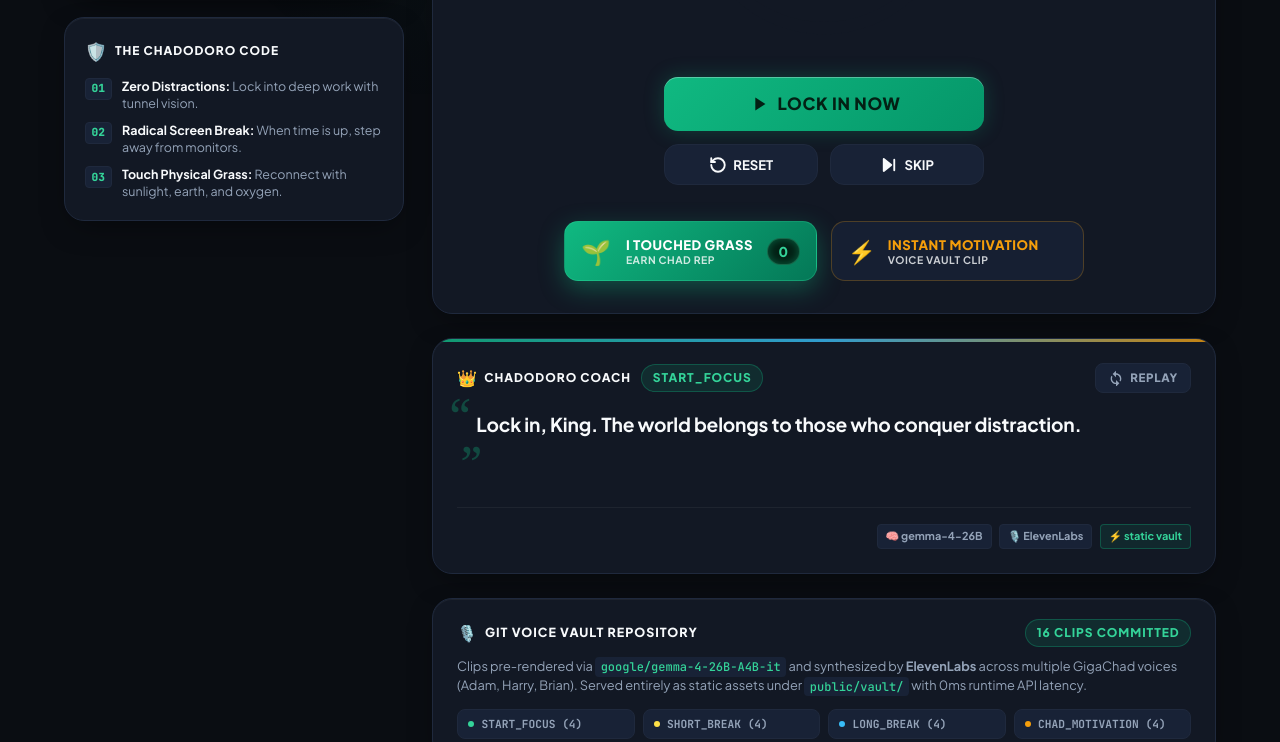
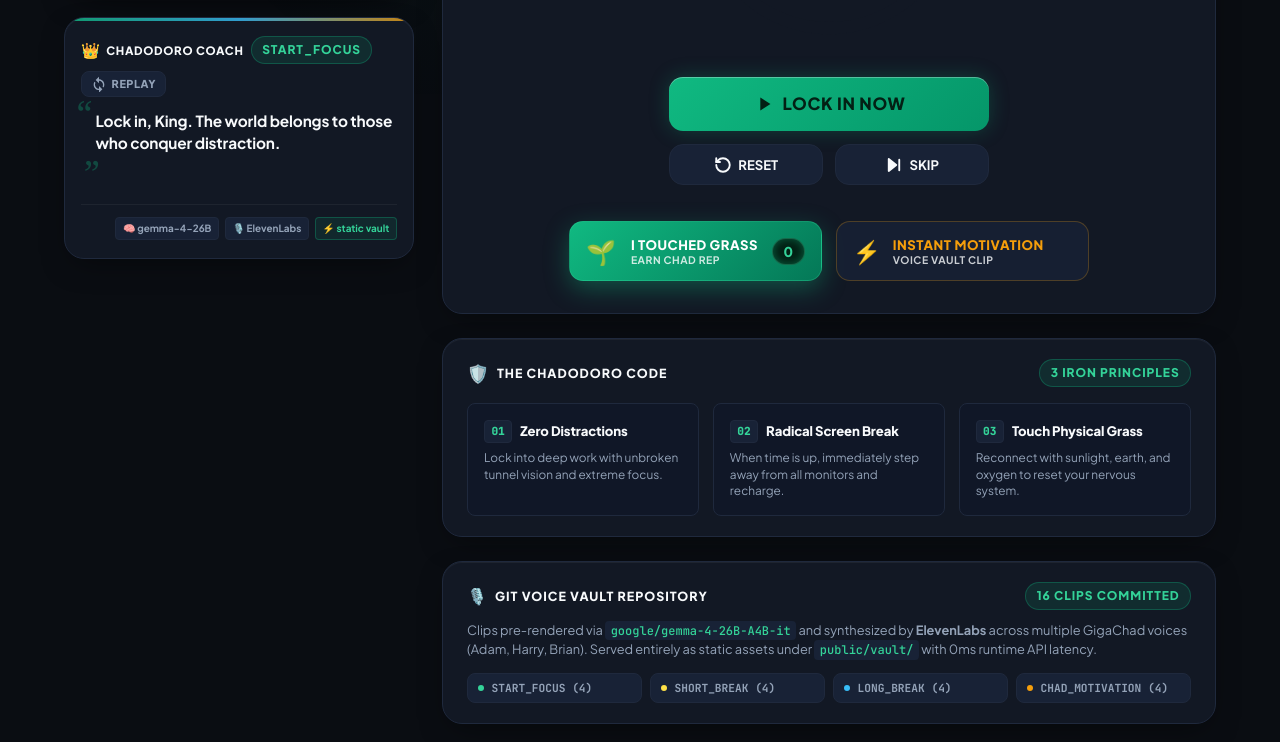
Before and after one commit to ntsd/pomodoro-chad, an Astro site: page / in a window 1280 px wide. Shown: the part 506-1248 px from the top of the page. Built offline with nearby package versions, Linux system fonts and the light colour scheme; Astro itself is replaced by a stand-in of ours.

Commit message:
feat(ui): swap CHADODORO COACH into left stage column and widen THE CHADODORO CODE into 3-column grid

```diff
--- a/src/components/QuoteDisplay.astro
+++ b/src/components/QuoteDisplay.astro
@@ -43,7 +43,7 @@
 
 <style>
   .quote-display-card {
-    padding: 1.5rem;
+    padding: 1.15rem 1rem;
     position: relative;
     overflow: hidden;
     width: 100%;
@@ -65,43 +65,43 @@
     display: flex;
     justify-content: space-between;
     align-items: center;
-    margin-bottom: 1.1rem;
+    margin-bottom: 0.75rem;
     flex-wrap: wrap;
-    gap: 0.5rem;
+    gap: 0.4rem;
   }
 
   .quote-header-left {
     display: flex;
     align-items: center;
-    gap: 0.65rem;
+    gap: 0.45rem;
   }
 
   .quote-coach-badge {
     display: inline-flex;
     align-items: center;
-    gap: 0.4rem;
-    font-size: 0.75rem;
+    gap: 0.35rem;
+    font-size: 0.72rem;
     font-weight: 800;
-    letter-spacing: 0.08em;
+    letter-spacing: 0.06em;
     color: var(--text-main);
   }
 
   .coach-avatar-mini {
-    font-size: 1rem;
+    font-size: 0.95rem;
   }
 
   .btn-audio-replay {
     display: inline-flex;
     align-items: center;
-    gap: 0.4rem;
+    gap: 0.3rem;
     background: var(--bg-surface);
     color: var(--text-sub);
     border: 1px solid var(--border-subtle);
-    padding: 0.35rem 0.75rem;
+    padding: 0.25rem 0.55rem;
     border-radius: var(--radius-sm);
-    font-size: 0.72rem;
+    font-size: 0.68rem;
     font-weight: 800;
-    letter-spacing: 0.06em;
+    letter-spacing: 0.05em;
   }
 
   .btn-audio-replay:hover {
@@ -112,39 +112,39 @@
 
   .quote-body {
     position: relative;
-    margin: 0.5rem 0 1.25rem 0;
+    margin: 0.3rem 0 0.85rem 0;
   }
 
   .quote-marks {
     font-family: Georgia, serif;
-    font-size: 3rem;
+    font-size: 2.2rem;
     line-height: 1;
     color: var(--emerald-main);
     opacity: 0.3;
     position: absolute;
-    top: -1.2rem;
-    left: -0.5rem;
+    top: -0.9rem;
+    left: -0.3rem;
     pointer-events: none;
   }
 
   .quote-marks-close {
     font-family: Georgia, serif;
-    font-size: 3rem;
+    font-size: 2.2rem;
     line-height: 1;
     color: var(--emerald-main);
     opacity: 0.3;
     display: inline-block;
     vertical-align: sub;
-    margin-left: 0.25rem;
+    margin-left: 0.2rem;
     pointer-events: none;
   }
 
   .quote-text {
-    font-size: 1.2rem;
+    font-size: 0.96rem;
     font-weight: 700;
-    line-height: 1.5;
+    line-height: 1.48;
     color: var(--text-main);
-    padding-left: 1.2rem;
+    padding-left: 0.9rem;
     letter-spacing: -0.01em;
   }
 
@@ -153,21 +153,22 @@
     justify-content: flex-end;
     align-items: center;
     flex-wrap: wrap;
-    gap: 0.75rem;
-    padding-top: 1rem;
+    gap: 0.4rem;
+    padding-top: 0.75rem;
     border-top: 1px solid rgba(255, 255, 255, 0.05);
   }
 
   .quote-meta-ai {
     display: flex;
-    gap: 0.45rem;
+    gap: 0.35rem;
     flex-wrap: wrap;
+    justify-content: flex-end;
   }
 
   .ai-tag {
-    font-size: 0.68rem;
+    font-size: 0.62rem;
     font-weight: 700;
-    padding: 0.2rem 0.5rem;
+    padding: 0.18rem 0.42rem;
     border-radius: 4px;
     background: var(--bg-surface);
     color: var(--text-sub);
@@ -182,15 +183,15 @@
 
   @media (max-width: 600px) {
     .quote-display-card {
-      padding: 1.15rem 1rem;
+      padding: 1rem 0.85rem;
     }
     .quote-text {
-      font-size: 1rem;
-      padding-left: 0.8rem;
+      font-size: 0.92rem;
+      padding-left: 0.7rem;
     }
     .quote-footer {
       justify-content: flex-start;
-      gap: 0.5rem;
+      gap: 0.4rem;
     }
   }
 </style>
--- a/src/pages/index.astro
+++ b/src/pages/index.astro
@@ -29,33 +29,8 @@ import SettingsModal from '../components/SettingsModal.astro';
           <Avatar />
         </div>
 
-        <!-- Chad Rules of Discipline -->
-        <div class="rules-card glass-card">
-          <div class="rules-header">
-            <span class="rules-icon">🛡️</span>
-            <h3 class="rules-title">THE CHADODORO CODE</h3>
-          </div>
-          <ul class="rules-list">
-            <li>
-              <span class="rule-num">01</span>
-              <div>
-                <strong>Zero Distractions:</strong> Lock into deep work with tunnel vision.
-              </div>
-            </li>
-            <li>
-              <span class="rule-num">02</span>
-              <div>
-                <strong>Radical Screen Break:</strong> When time is up, step away from monitors.
-              </div>
-            </li>
-            <li>
-              <span class="rule-num">03</span>
-              <div>
-                <strong>Touch Physical Grass:</strong> Reconnect with sunlight, earth, and oxygen.
-              </div>
-            </li>
-          </ul>
-        </div>
+        <!-- Latest Coach Quote Card (Slimmer) -->
+        <QuoteDisplay />
       </div>
 
       <!-- Right Column: Timer & Controls & Provenance -->
@@ -65,8 +40,39 @@ import SettingsModal from '../components/SettingsModal.astro';
           <Timer />
         </div>
 
-        <!-- Latest Coach Quote Card -->
-        <QuoteDisplay />
+        <!-- Chad Rules of Discipline (Wide) -->
+        <div class="rules-card glass-card">
+          <div class="rules-header">
+            <div class="rules-title-wrap">
+              <span class="rules-icon">🛡️</span>
+              <h3 class="rules-title">THE CHADODORO CODE</h3>
+            </div>
+            <span class="badge-chad">3 IRON PRINCIPLES</span>
+          </div>
+          <div class="rules-grid">
+            <div class="rule-item-card">
+              <div class="rule-item-top">
+                <span class="rule-num">01</span>
+                <strong class="rule-name">Zero Distractions</strong>
+              </div>
+              <p class="rule-detail">Lock into deep work with unbroken tunnel vision and extreme focus.</p>
+            </div>
+            <div class="rule-item-card">
+              <div class="rule-item-top">
+                <span class="rule-num">02</span>
+                <strong class="rule-name">Radical Screen Break</strong>
+              </div>
+              <p class="rule-detail">When time is up, immediately step away from all monitors and recharge.</p>
+            </div>
+            <div class="rule-item-card">
+              <div class="rule-item-top">
+                <span class="rule-num">03</span>
+                <strong class="rule-name">Touch Physical Grass</strong>
+              </div>
+              <p class="rule-detail">Reconnect with sunlight, earth, and oxygen to reset your nervous system.</p>
+            </div>
+          </div>
+        </div>
 
         <!-- Git Voice Vault Info Box -->
         <div class="vault-info-card glass-card">
@@ -189,7 +195,7 @@ import SettingsModal from '../components/SettingsModal.astro';
 
   @media (min-width: 900px) {
     .dashboard-grid {
-      grid-template-columns: 340px 1fr;
+      grid-template-columns: 350px 1fr;
     }
   }
 
@@ -207,15 +213,24 @@ import SettingsModal from '../components/SettingsModal.astro';
     justify-content: center;
   }
 
+  /* Wide Chad Rules of Discipline */
   .rules-card {
-    padding: 1.25rem;
+    padding: 1.25rem 1.5rem;
   }
 
   .rules-header {
     display: flex;
+    justify-content: space-between;
+    align-items: center;
+    margin-bottom: 1rem;
+    flex-wrap: wrap;
+    gap: 0.5rem;
+  }
+
+  .rules-title-wrap {
+    display: flex;
     align-items: center;
     gap: 0.5rem;
-    margin-bottom: 0.85rem;
   }
 
   .rules-icon {
@@ -223,26 +238,39 @@ import SettingsModal from '../components/SettingsModal.astro';
   }
 
   .rules-title {
-    font-size: 0.75rem;
+    font-size: 0.78rem;
     font-weight: 800;
     letter-spacing: 0.08em;
     color: var(--text-main);
   }
 
-  .rules-list {
-    list-style: none;
+  .rules-grid {
+    display: grid;
+    grid-template-columns: repeat(3, 1fr);
+    gap: 0.85rem;
+  }
+
+  .rule-item-card {
+    background: rgba(15, 23, 42, 0.45);
+    border: 1px solid var(--border-subtle);
+    border-radius: var(--radius-sm);
+    padding: 0.95rem 1rem;
     display: flex;
     flex-direction: column;
-    gap: 0.65rem;
+    gap: 0.45rem;
+    transition: all 0.2s ease;
   }
 
-  .rules-list li {
+  .rule-item-card:hover {
+    border-color: rgba(16, 185, 129, 0.35);
+    background: rgba(16, 185, 129, 0.04);
+    transform: translateY(-1px);
+  }
+
+  .rule-item-top {
     display: flex;
-    align-items: flex-start;
-    gap: 0.65rem;
-    font-size: 0.78rem;
-    color: var(--text-sub);
-    line-height: 1.35;
+    align-items: center;
+    gap: 0.5rem;
   }
 
   .rule-num {
@@ -251,13 +279,30 @@ import SettingsModal from '../components/SettingsModal.astro';
     font-weight: 800;
     color: var(--emerald-bright);
     background: var(--bg-surface);
-    padding: 0.15rem 0.35rem;
+    padding: 0.15rem 0.4rem;
     border-radius: 4px;
     border: 1px solid var(--border-subtle);
   }
 
-  .rules-list strong {
+  .rule-name {
+    font-size: 0.82rem;
+    font-weight: 800;
     color: var(--text-main);
+    letter-spacing: -0.01em;
+  }
+
+  .rule-detail {
+    font-size: 0.74rem;
+    color: var(--text-sub);
+    line-height: 1.4;
+    margin: 0;
+  }
+
+  @media (max-width: 768px) {
+    .rules-grid {
+      grid-template-columns: 1fr;
+      gap: 0.65rem;
+    }
   }
 
   /* Timer Column */
```
